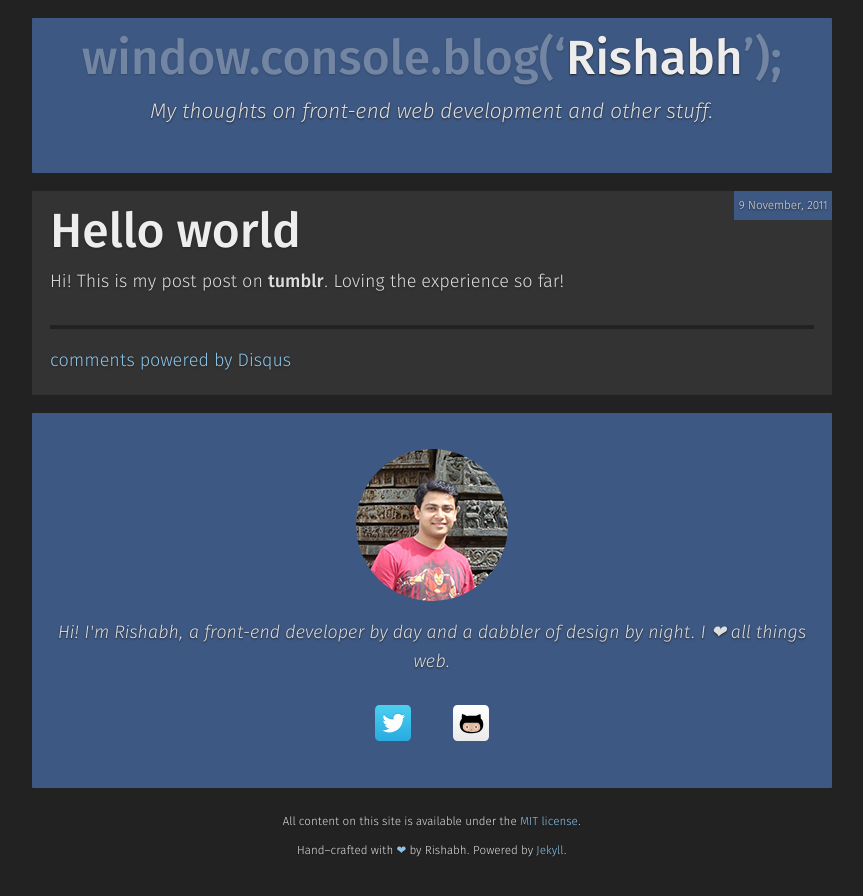
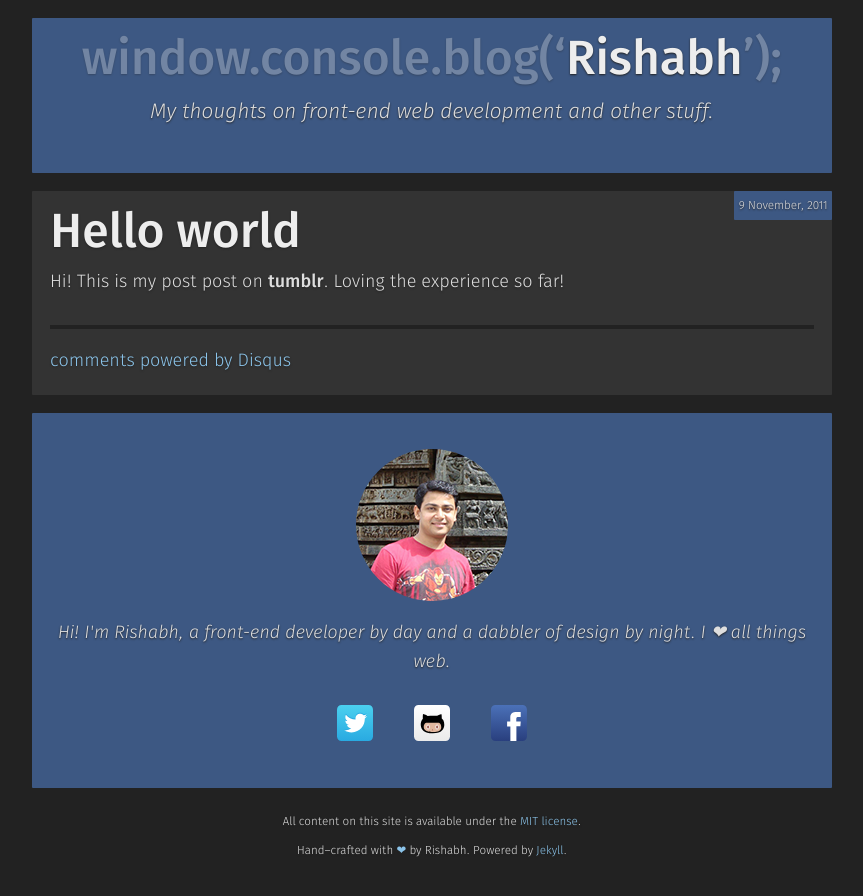
Before and after one commit to rishabh-ink/rishabhsrao.github.io, a Jekyll site: the page built from _posts/2011-11-09-hello-world-2.markdown, in a window 1280 px wide. Shown: the top 896 px of the page, without its empty margins (208-1071 px from the left). Built offline with Jekyll 4.4.1, drawn with Linux system fonts in a browser that asks for light colours; Markdown is read by kramdown in place of the engine named in the settings; comment, search, counter and statistics services are not loaded.

Commit message:
Add facebook link.

```diff
--- a/_includes/site-description.html
+++ b/_includes/site-description.html
@@ -11,6 +11,9 @@
       <li class="social__menu__item  social__menu__item--github">
         <a href="https://github.com/rishabhsrao" title="github.com/rishabhsrao">Github</a>
       </li>
+      <li class="social__menu__item  social__menu__item--facebook">
+        <a href="https://facebook.com/rishabhsrao" title="facebook.com/rishabhsrao">Facebook</a>
+      </li>
     </ul> <!-- /.social__menu -->
   </div> <!-- /.profile.profile__social -->
 </aside> <!-- /.banner -->
```
